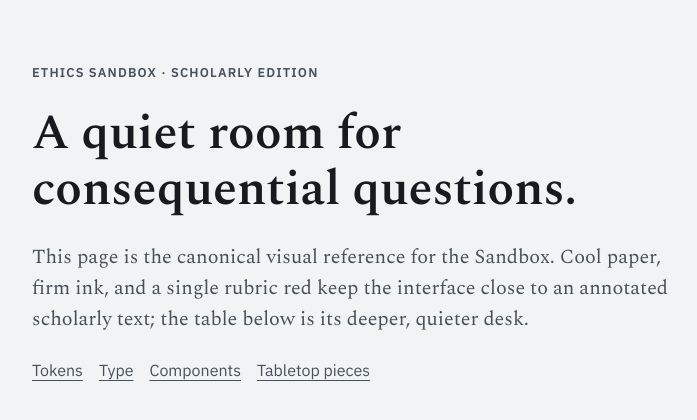
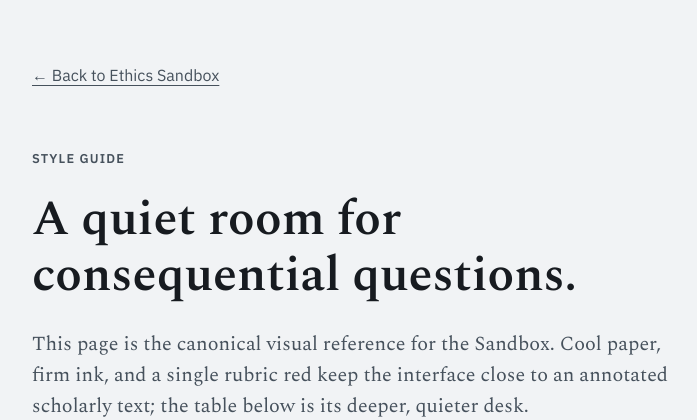
Before and after one commit to tperry17/Ethics-Sandbox-Virtual-Tabletop, a FastAPI app: page /styleguide in a window 1280 px wide. Shown: the top 420 px of the page, without its empty margins (32-729 px from the left). Run offline with FastAPI, Linux system fonts and the light colour scheme.

Commit message:
Move the style guide link to the landing page footer and add a way back
The landing page linked "View the design system" from its header. It now
links "Style guide" from a footer below the principles. The style guide
page gains a "Back to Ethics Sandbox" link, is titled "Style guide", and
drops the "scholarly edition" eyebrow, the only place that subtitle
appeared.

Co-Authored-By: Claude Opus 5.5 <noreply@anthropic.com>
Claude-Session: https://claude.ai/code/session_01KQk4QsPgAUFjcjwKhL7x73

```diff
--- a/sandbox/web/templates/index.html
+++ b/sandbox/web/templates/index.html
@@ -16,7 +16,6 @@
         <div class="prose site__lede">
           <p>{{ site_copy.lede }}</p>
         </div>
-        <p><a href="/styleguide">View the design system</a></p>
       </header>
 
       <section class="site__section" id="exercises">
@@ -44,6 +43,10 @@
           {% endfor %}
         </div>
       </section>
+
+      <footer class="site__footer">
+        <a href="/styleguide">Style guide</a>
+      </footer>
     </main>
     <script type="module" src="{{ url_for('static', path='/table/table.js') }}"></script>
   </body>
--- a/sandbox/web/templates/styleguide.html
+++ b/sandbox/web/templates/styleguide.html
@@ -5,18 +5,20 @@
     <meta charset="utf-8">
     <meta name="viewport" content="width=device-width, initial-scale=1">
     <meta name="color-scheme" content="light dark">
-    <title>Design system · Ethics Sandbox</title>
+    <title>Style guide · Ethics Sandbox</title>
     <link rel="stylesheet" href="{{ url_for('static', path='/css/styleguide.css') }}">
   </head>
   <body>
     <main class="styleguide">
+      <p class="styleguide__back"><a href="/">← Back to Ethics Sandbox</a></p>
+
       <header class="styleguide__header">
-        <p class="eyebrow">Ethics Sandbox · scholarly edition</p>
+        <p class="eyebrow">Style guide</p>
         <h1>A quiet room for consequential questions.</h1>
         <div class="prose styleguide__lede">
           <p>This page is the canonical visual reference for the Sandbox. Cool paper, firm ink, and a single rubric red keep the interface close to an annotated scholarly text; the table below is its deeper, quieter desk.</p>
         </div>
-        <nav class="styleguide__nav" aria-label="Styleguide sections">
+        <nav class="styleguide__nav" aria-label="Style guide sections">
           <a href="#tokens">Tokens</a>
           <a href="#type">Type</a>
           <a href="#components">Components</a>
--- a/static/css/styleguide.css
+++ b/static/css/styleguide.css
@@ -13,6 +13,14 @@
   max-width: var(--measure-reading);
   gap: var(--space-5);
 }
+
+.styleguide__back {
+  color: var(--text-secondary);
+  font-family: var(--font-ui);
+  font-size: var(--text-sm);
+}
+
+.styleguide__back a { color: inherit; text-underline-offset: var(--space-1); }
 
 .styleguide__lede { color: var(--text-secondary); }
 
```
Also changed, not shown: client/tests/styleguide.spec.ts (+9 -0 lines), static/css/site.css (+10 -0 lines), tests/test_app.py (+11 -0 lines).
